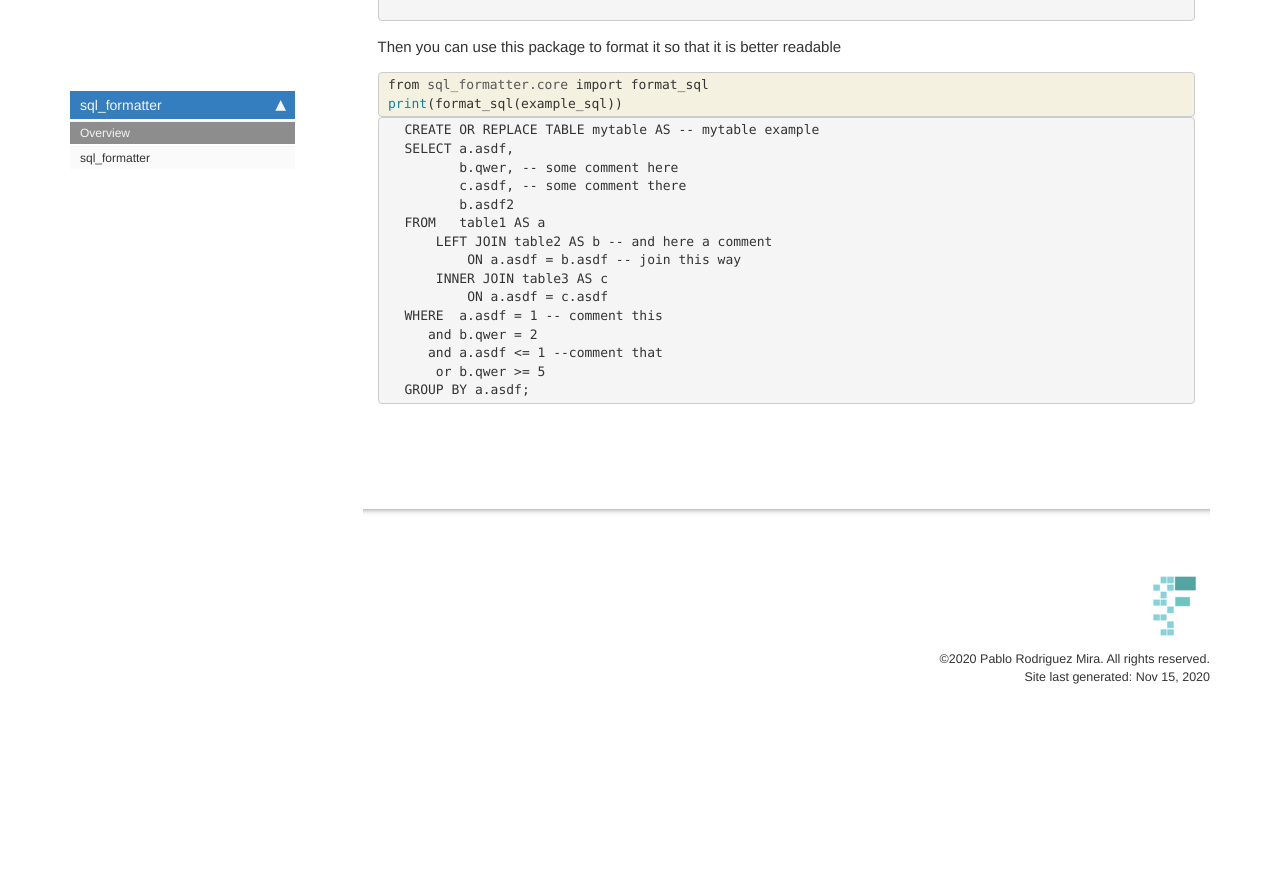
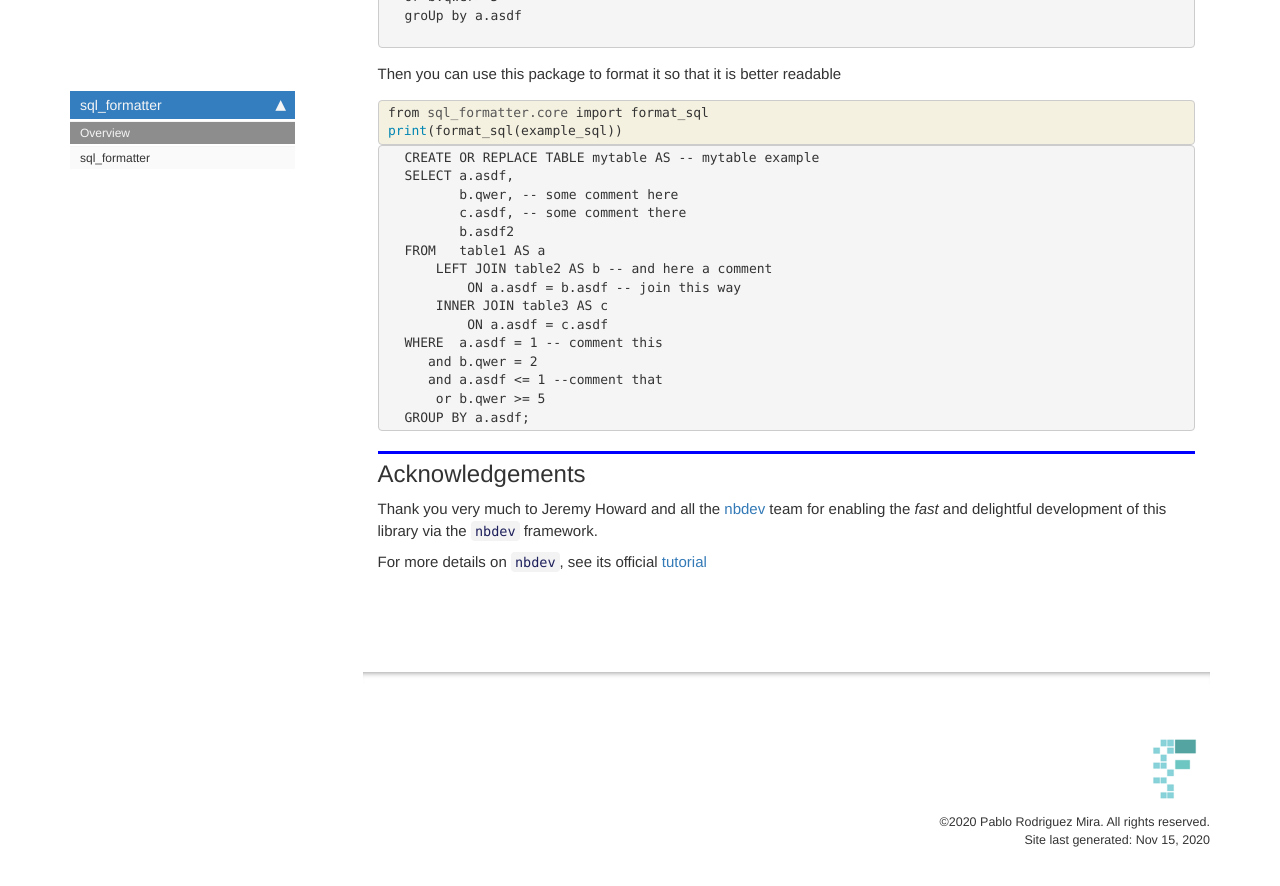
Before and after one commit to PabloRMira/sql_formatter, a Jekyll site: the page built from docs/index.html, in a window 1280 px wide and 900 px high, scrolled down 1002 px. Shown: the top 886 px of the window. Built offline with Jekyll 4.4.1, drawn with Linux system fonts in a browser that asks for light colours; nearby versions of some CDN libraries; comment, search, counter and statistics services are not loaded; before the commit the page ends 1739 px from its top, so only the background shows below that.

Commit message:
add acknowledgments

```diff
--- a/docs/index.html
+++ b/docs/index.html
@@ -160,4 +160,18 @@ GROUP BY a.asdf;
 </div>
     {% endraw %}
 
+<div class="cell border-box-sizing text_cell rendered"><div class="inner_cell">
+<div class="text_cell_render border-box-sizing rendered_html">
+<h2 id="Acknowledgements">Acknowledgements<a class="anchor-link" href="#Acknowledgements"> </a></h2>
 </div>
+</div>
+</div>
+<div class="cell border-box-sizing text_cell rendered"><div class="inner_cell">
+<div class="text_cell_render border-box-sizing rendered_html">
+<p>Thank you very much to Jeremy Howard and all the <a href="https://github.com/fastai/nbdev">nbdev</a> team for enabling the <em>fast</em> and delightful development of this library via the <code>nbdev</code> framework.</p>
+<p>For more details on <code>nbdev</code>, see its official <a href="https://nbdev.fast.ai/tutorial.html">tutorial</a></p>
+
+</div>
+</div>
+</div>
+</div>
```
Also changed, not shown: README.md, 1 other file.
